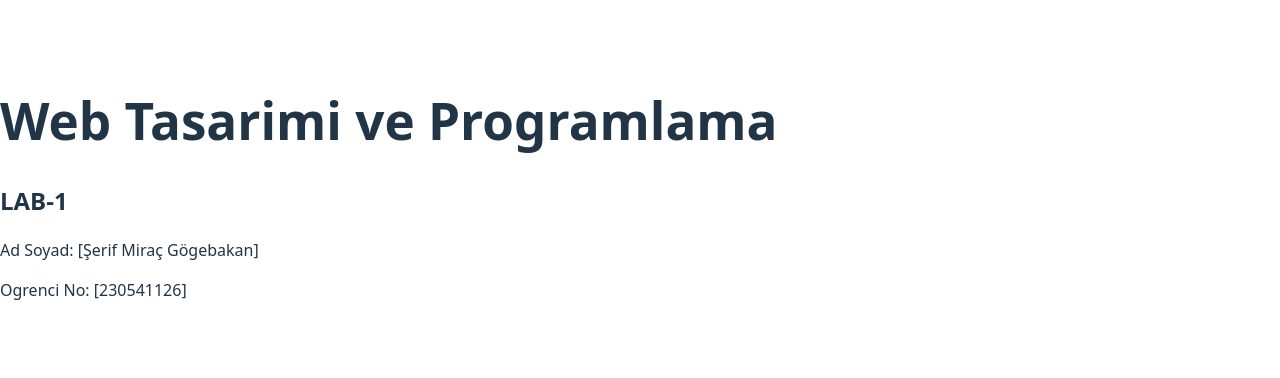
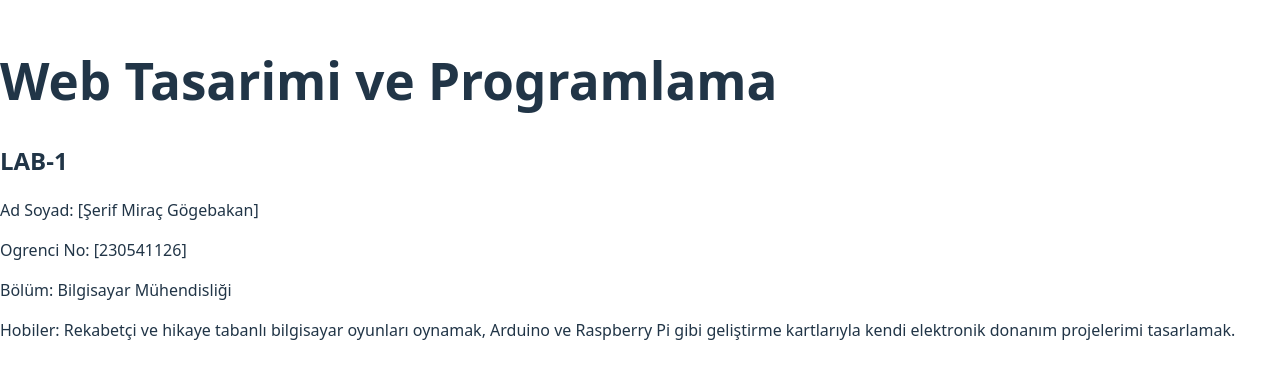
Before and after one commit to Serifgogebakan/web-lab-hello, a React (Vite) app: page / in a window 1280 px wide. Shown: the part 212-590 px from the top of the page. Built offline with nearby package versions, Linux system fonts and the light colour scheme.

Commit message:
feat: update hobbies with Arduino and Raspberry Pi projects

```diff
--- a/src/App.tsx
+++ b/src/App.tsx
@@ -5,6 +5,11 @@ function App() {
       <h2>LAB-1</h2>
       <p>Ad Soyad: [Şerif Miraç Gögebakan]</p>
       <p>Ogrenci No: [230541126]</p>
+      <p>Bölüm: Bilgisayar Mühendisliği</p>
+      <p>
+        Hobiler: Rekabetçi ve hikaye tabanlı bilgisayar oyunları oynamak, Arduino ve Raspberry Pi
+        gibi geliştirme kartlarıyla kendi elektronik donanım projelerimi tasarlamak.
+      </p>
     </div>
   );
 }
```
Also changed, not shown: git_log.txt (added).
